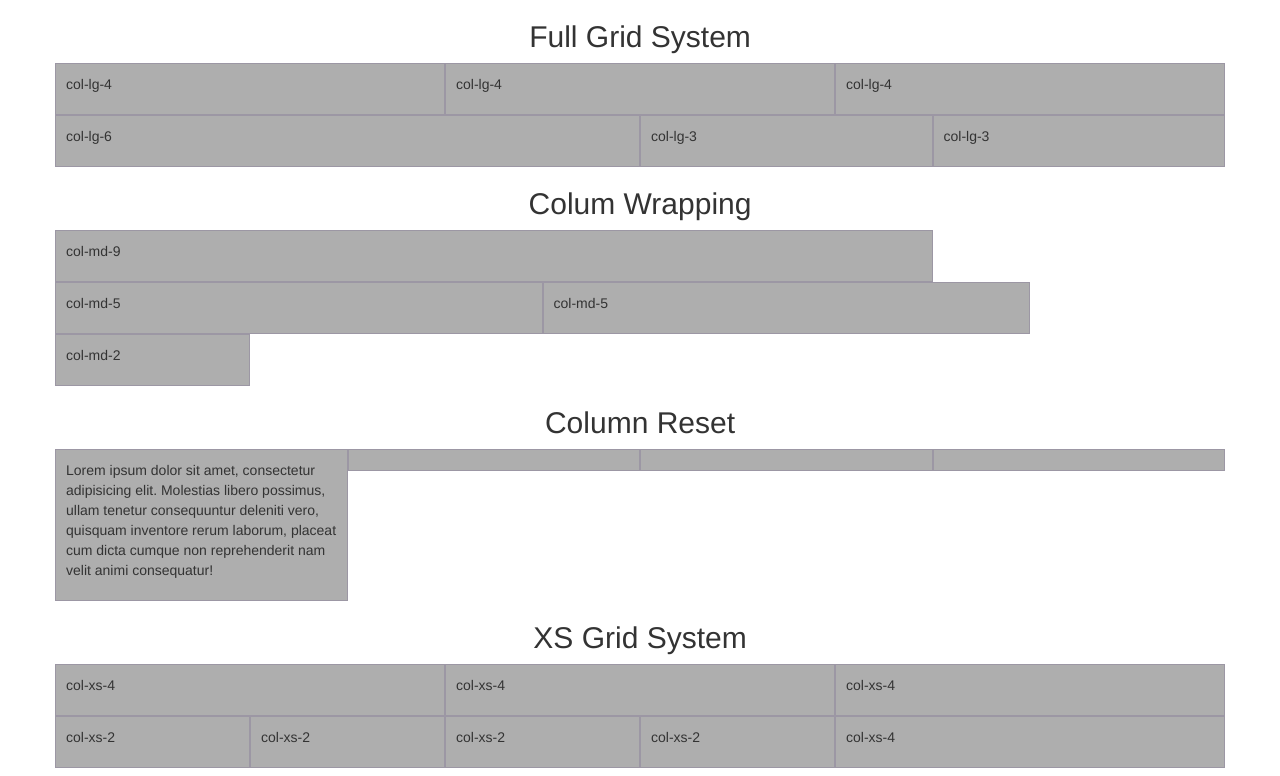
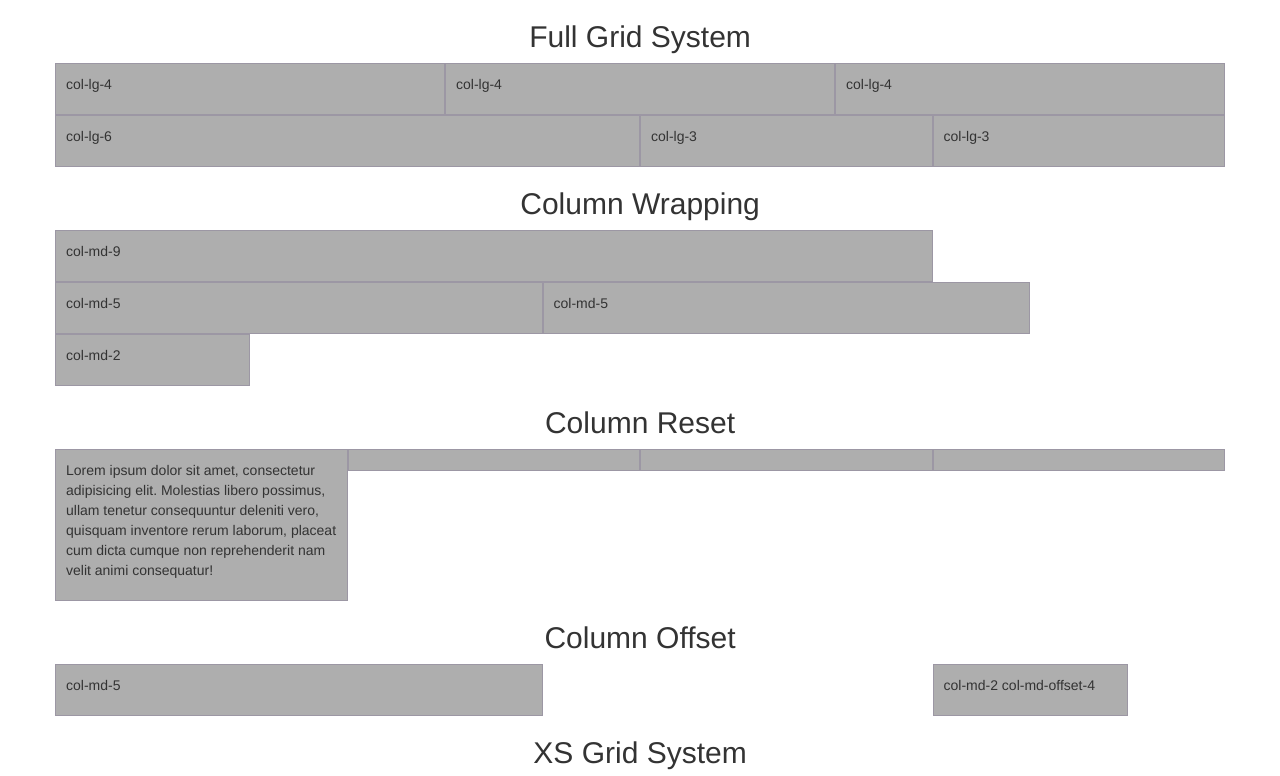
Before and after one commit to jjohnson14/grid-system, a plain HTML site: page index.html in a window 1280 px wide. Shown: the top 776 px of the page. Drawn offline with Linux system fonts and the light colour scheme.

Commit message:
new column offset

```diff
--- a/index.html
+++ b/index.html
@@ -95,7 +95,7 @@
 		</div> <!-- FULL GRID 2 ENDS HERE -->
 
 		<!-- COLUM WRAPPING STARTS HERE -->
-		<h2>Colum Wrapping</h2>
+		<h2>Column Wrapping</h2>
 		<div class="row show-grid">
 			<div class="col-md-9">
 				<p>col-md-9</p>
@@ -136,6 +136,17 @@
 				<p class="visible-sm">col-sm-6</p>
 				<p class="visible-md">col-md-3</p>
 			</div>
+		</div>
+
+		<h2>Column Offset</h2>
+		<div class="row show-grid">
+			<div class="col-md-5">
+				<p>col-md-5</p>
+			</div>
+			<div class="col-md-2 col-md-offset-4">
+				<p>col-md-2 col-md-offset-4</p>
+			</div>
+
 		</div>
 
 
```
